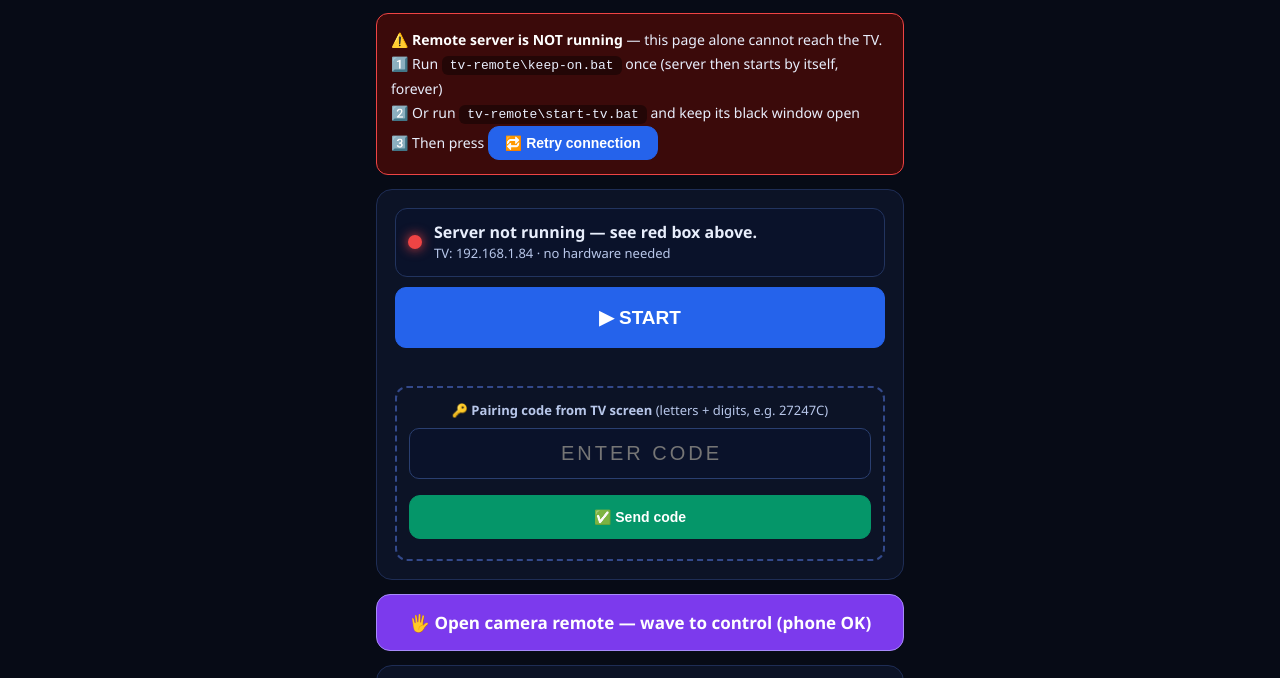
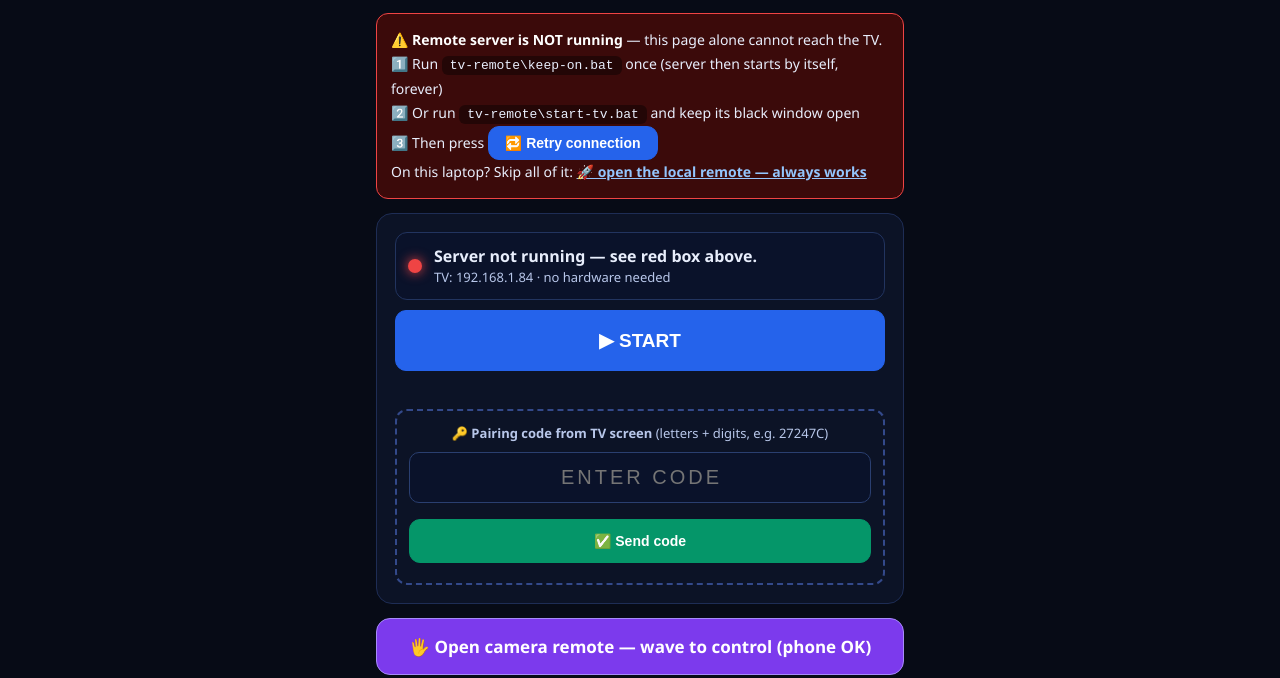
Before and after one commit to Innovator123-sudo/remote-hello, a plain HTML site: page index.html in a window 1280 px wide. Shown: the part 49-727 px from the top of the page. Drawn offline with Linux system fonts and the light colour scheme; no server answers.

Commit message:
Escape hatch: one-click open local remote link in offline box

```diff
--- a/index.html
+++ b/index.html
@@ -62,7 +62,8 @@ input{width:100%;background:#0a122a;border:1px solid #2a3f70;color:#fff;padding:
     ⚠️ <b>Remote server is NOT running</b> — this page alone cannot reach the TV.<br/>
     1️⃣ Run <code>tv-remote\keep-on.bat</code> once (server then starts by itself, forever)<br/>
     2️⃣ Or run <code>tv-remote\start-tv.bat</code> and keep its black window open<br/>
-    3️⃣ Then press <button id="btnRetry" class="primary" style="padding:8px 16px">🔁 Retry connection</button>
+    3️⃣ Then press <button id="btnRetry" class="primary" style="padding:8px 16px">🔁 Retry connection</button><br/>
+    On this laptop? Skip all of it: <a href="http://localhost:8080/" style="color:#93c5fd;font-weight:800">🚀 open the local remote — always works</a>
   </div>
 
   <div class="card">
@@ -293,7 +294,7 @@ $('btnCode').onclick = async () => {
 if (SERVER) $('srv').value = SERVER;
 if (!IS_LOCAL) {
   $('srvBox').style.display = 'block';
-  $('offline').innerHTML = '⚠️ <b>Cannot reach your laptop server yet.</b><br/>Usually the server is just off — run <code>tv-remote\\keep-on.bat</code> once on the laptop (auto-starts forever).<br/>Phone far from home? Run <code>share-tv.bat</code> and paste its link below → <b>Save</b>.<br/><button id="btnRetry" class="primary" style="margin-top:8px;padding:10px 18px">🔁 Retry connection</button>';
+  $('offline').innerHTML = '⚠️ <b>Cannot reach your laptop server yet.</b><br/>Usually the server is just off — run <code>tv-remote\\keep-on.bat</code> once on the laptop (auto-starts forever).<br/>Phone far from home? Run <code>share-tv.bat</code> and paste its link below → <b>Save</b>.<br/><button id="btnRetry" class="primary" style="margin-top:8px;padding:10px 18px">🔁 Retry connection</button><br/>On the laptop? Skip everything: <a href="http://localhost:8080/" style="color:#93c5fd;font-weight:800">🚀 open the local remote</a>';
 }
 $('btnSrv').onclick = async () => {
   SERVER = $('srv').value.trim().replace(/\/$/, '');
```
